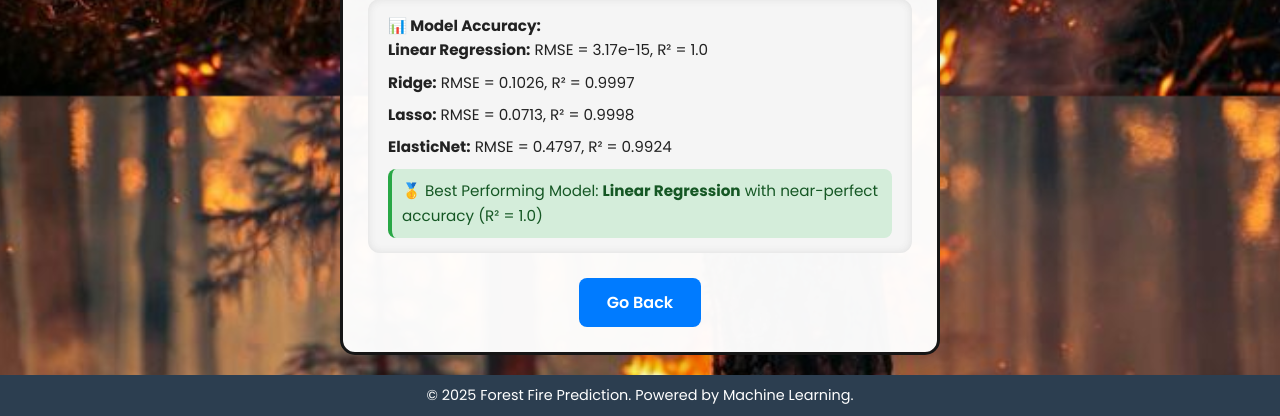
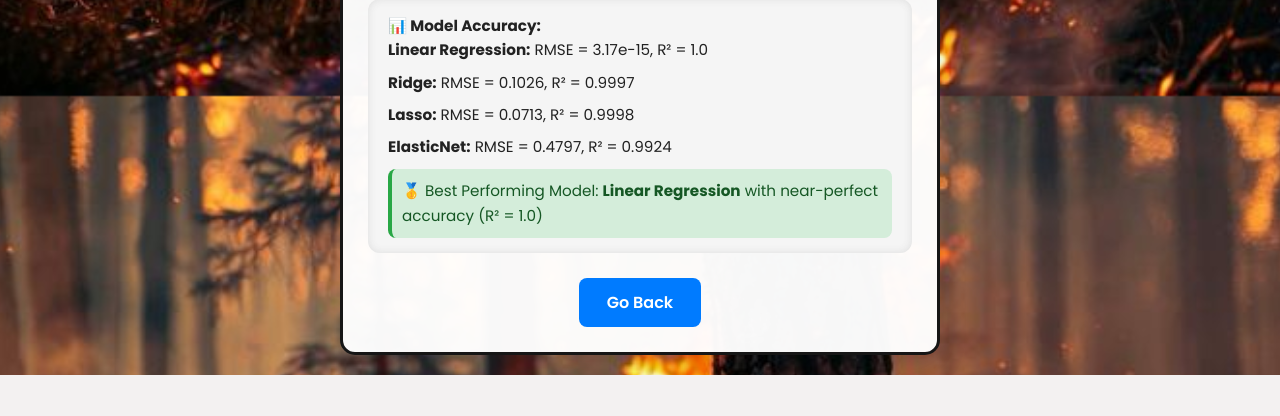
Before and after one commit to pranshul30/Major_project, a Flask app: template templates/result.html in a window 1280 px wide. Shown: the part 704-1120 px from the top of the page. After the commit the page ends 1079 px from the top, so only its background shows below. Run offline with Flask 3, Linux system fonts and the light colour scheme; the template is opened without the code that fills it, so the values that code supplies are empty; parts of the project's set-up code (start-up, migrations or seed data) failed here and were passed over.

Commit message:
Update result.html

```diff
--- a/templates/result.html
+++ b/templates/result.html
@@ -164,8 +164,5 @@
     </main>
   </div>
 
-  <footer>
-    &copy; 2025 Forest Fire Prediction. Powered by Machine Learning.
-  </footer>
 </body>
 </html>
```
